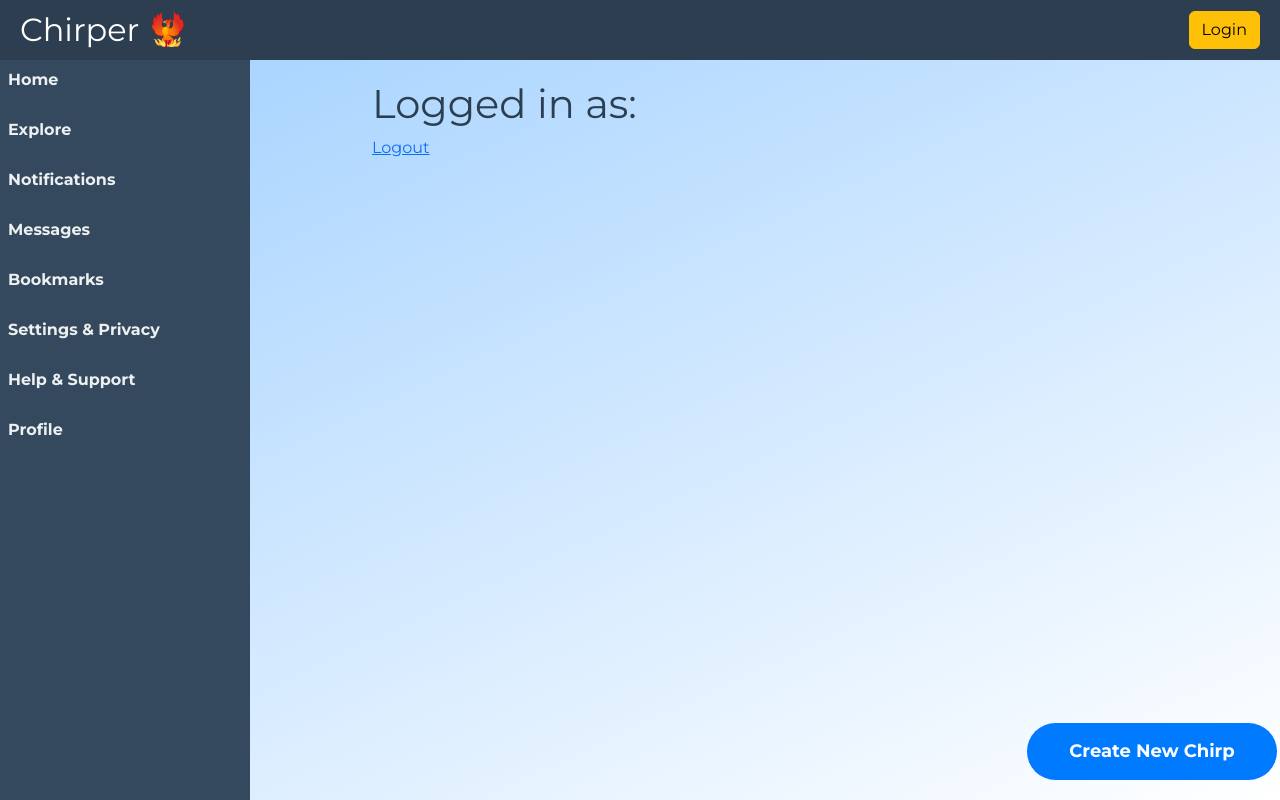
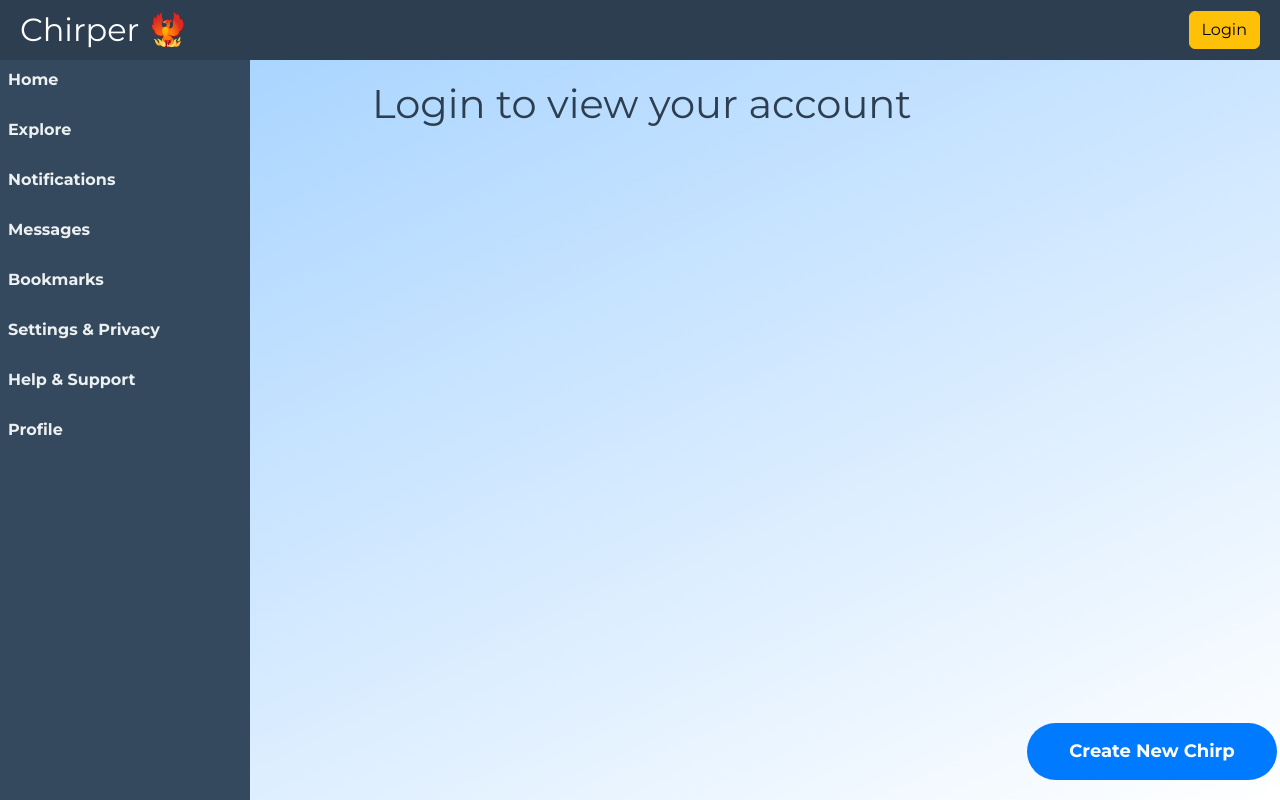
Before and after one commit to andrewfynaardt/chirper, a Django app: page /chirper/profile/ in a window 1280 px wide. Run offline with Django 5.2, Linux system fonts and the light colour scheme; some libraries are stand-ins or nearby versions.

Commit message:
updated profile page to show more pertinent information.

```diff
--- a/chirper/templates/profile.html
+++ b/chirper/templates/profile.html
@@ -2,8 +2,11 @@
 {% extends "base.html" %}
 
 {% block content %}
+{% if request.user.is_authenticated %}
 <!--Use django's request object to display the currently logged in user-->
-<h1>Logged in as: {{ request.user.username }}</h1>
-<!--A logout link button-->
-<a href="{% url 'account_logout' %}">Logout</a>
+<h1>Hello @{{ request.user.username }} :)</h1>
+{% else %}
+<!--If user isn't logged in, show login button-->
+<h1>Login to view your account</h1>
+{% endif %}
 {% endblock %}
```
